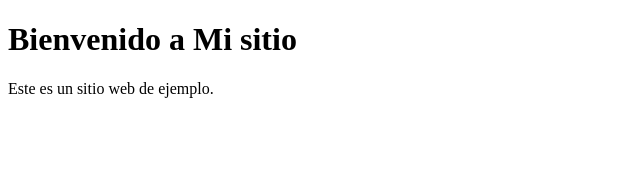
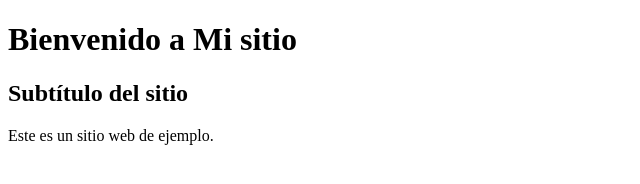
Before and after one commit to freddyccix/htmldemo, a plain HTML site: page index.html in a window 1280 px wide. Shown: the whole page, without its empty margins (0-640 px from the left). Drawn offline with Linux system fonts and the light colour scheme.

Commit message:
✨ Agregar subtítulo en index.html
🔹 Se añadió un subtítulo "Subtítulo del sitio" para mejorar la estructura del contenido y proporcionar más contexto a los visitantes.

```diff
--- a/index.html
+++ b/index.html
@@ -7,6 +7,7 @@
 </head>
 <body>
     <h1>Bienvenido a Mi sitio</h1>
+    <h2>Subtítulo del sitio</h2>
     <p>Este es un sitio web de ejemplo.</p>
 </body>
 </html>
```
